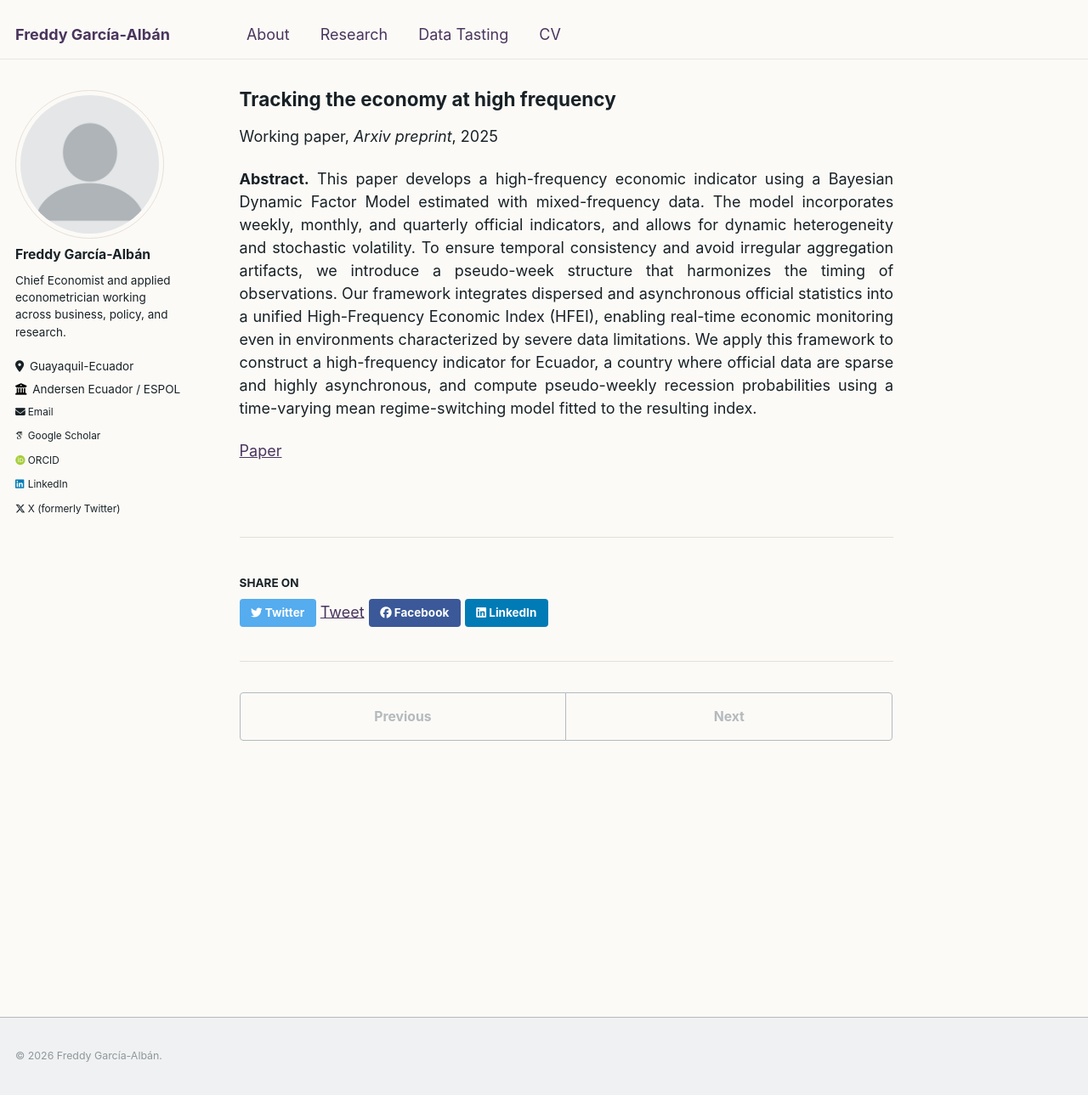
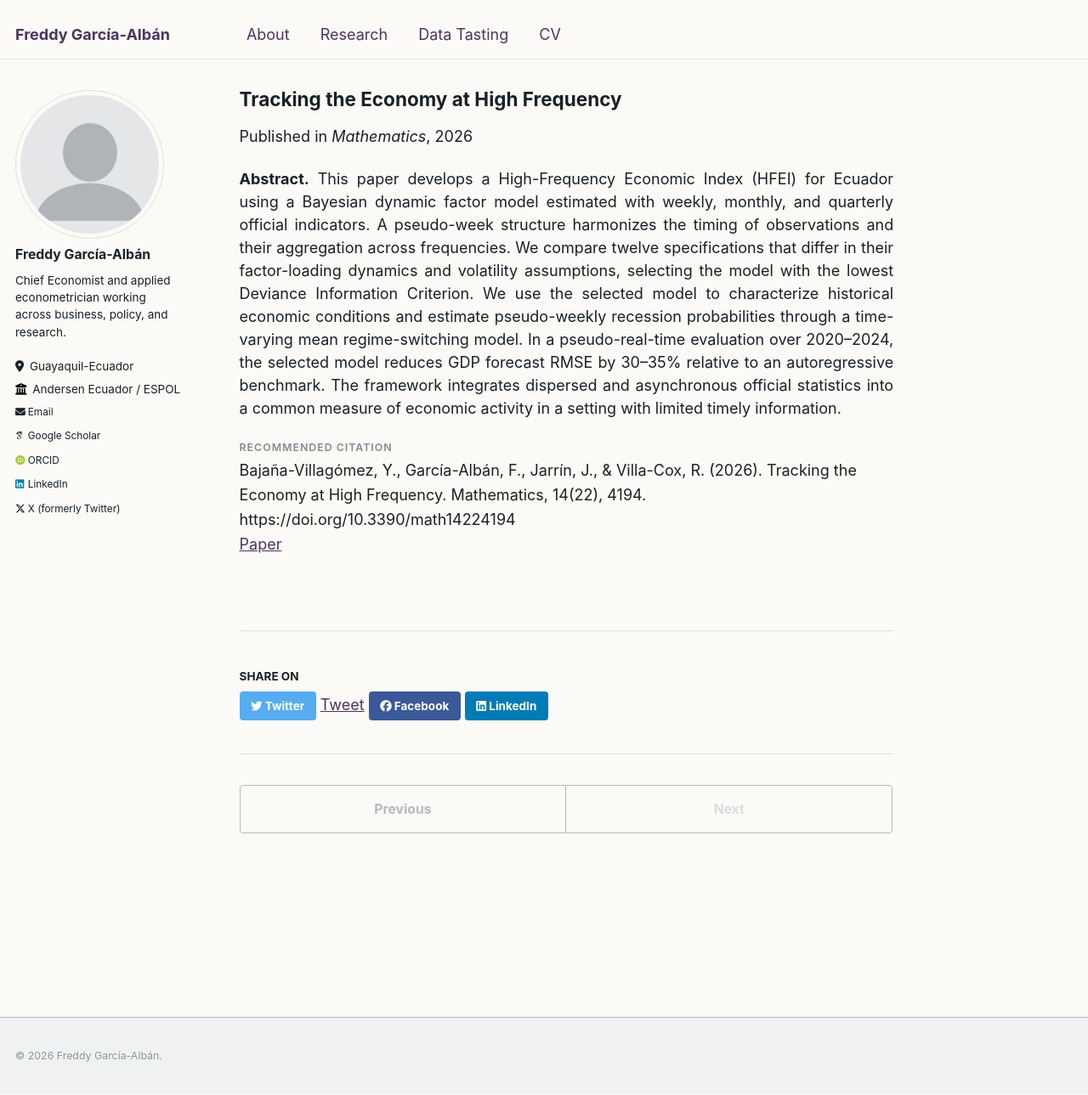
Before and after one commit to EnexFG/EnexFG.github.io, a Jekyll site: the page built from _publications/2025-07-10-paper-title-number-3.md, in a window 1280 px wide and 1289 px high. Shown: the whole window at 85% size. Built offline with Jekyll 4.4.1, drawn with Linux system fonts in a browser that asks for light colours; some web fonts are replaced; comment, search, counter and statistics services are not loaded.

Commit message:
Update high-frequency paper to published Mathematics article

```diff
--- a/_publications/2025-07-10-paper-title-number-3.md
+++ b/_publications/2025-07-10-paper-title-number-3.md
@@ -1,13 +1,13 @@
 ---
-title: "Tracking the economy at high frequency"
+title: "Tracking the Economy at High Frequency"
 collection: publications
-publication_status: working-paper
-date: 2025-07-10
+publication_status: published
+date: 2026-11-15
 permalink: /research/2025-07-10-paper-title-number-3
 excerpt: ''
-venue: 'Arxiv preprint'
-paperurl: 'https://arxiv.org/abs/2507.07450'
-citation: 'García-Albán, F., & Jarrín, J. (2025). Tracking the economy at high frequency. arXiv. https://arxiv.org/abs/2507.07450'
+venue: 'Mathematics'
+paperurl: 'https://www.mdpi.com/2227-7390/14/22/4194'
+citation: 'Bajaña-Villagómez, Y., García-Albán, F., Jarrín, J., & Villa-Cox, R. (2026). Tracking the Economy at High Frequency. Mathematics, 14(22), 4194. https://doi.org/10.3390/math14224194'
 ---
 
-<p align="justify"> <b>Abstract.</b> This paper develops a high-frequency economic indicator using a Bayesian Dynamic Factor Model estimated with mixed-frequency data. The model incorporates weekly, monthly, and quarterly official indicators, and allows for dynamic heterogeneity and stochastic volatility. To ensure temporal consistency and avoid irregular aggregation artifacts, we introduce a pseudo-week structure that harmonizes the timing of observations. Our framework integrates dispersed and asynchronous official statistics into a unified High-Frequency Economic Index (HFEI), enabling real-time economic monitoring even in environments characterized by severe data limitations. We apply this framework to construct a high-frequency indicator for Ecuador, a country where official data are sparse and highly asynchronous, and compute pseudo-weekly recession probabilities using a time-varying mean regime-switching model fitted to the resulting index. </p>
+<p align="justify"> <b>Abstract.</b> This paper develops a High-Frequency Economic Index (HFEI) for Ecuador using a Bayesian dynamic factor model estimated with weekly, monthly, and quarterly official indicators. A pseudo-week structure harmonizes the timing of observations and their aggregation across frequencies. We compare twelve specifications that differ in their factor-loading dynamics and volatility assumptions, selecting the model with the lowest Deviance Information Criterion. We use the selected model to characterize historical economic conditions and estimate pseudo-weekly recession probabilities through a time-varying mean regime-switching model. In a pseudo-real-time evaluation over 2020–2024, the selected model reduces GDP forecast RMSE by 30–35% relative to an autoregressive benchmark. The framework integrates dispersed and asynchronous official statistics into a common measure of economic activity in a setting with limited timely information. </p>
```
